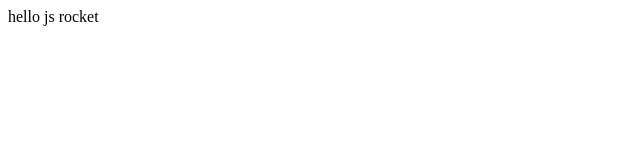
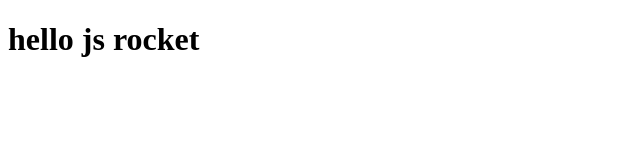
Before and after one commit to shanerodrigues/js-rocket, a plain HTML site: page index.html in a window 1280 px wide. Shown: the whole page, without its empty margins (0-640 px from the left). Drawn offline with Linux system fonts and the light colour scheme.

Commit message:
added car + bolded title

```diff
--- a/index.html
+++ b/index.html
@@ -1,4 +1,33 @@
-hello js rocket
+
+<!DOCTYPE html>
+<html>
+<head>
+	<title>JS Rocket</title>
+	<script type="text/javascript">
+		var car = {
+			make: 'VW',
+			type: 'Polo',
+			color: 'Blue',
+			isTurnedOn: false,
+			numberOfWheels: 4,
+			seats: [
+			'seat1',
+			'seat2',
+			'seat3',
+			'seat4']
+		};
+
+
+		console.log('hello there friends!');
+	</script>
+
+</head>
+<body>
+	<h1>hello js rocket</h1>
+</body>
+</html>
+
+
 
 <script type="text/javascript">
 	console.log('hello there friends!');
```
